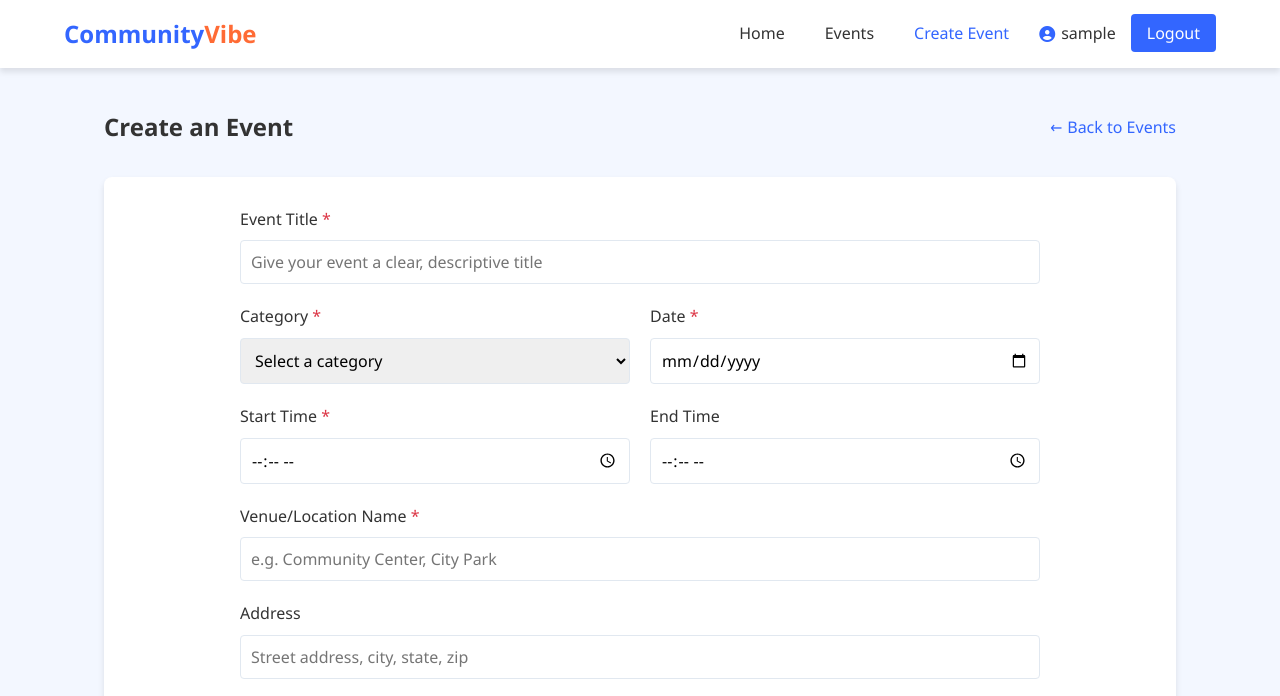
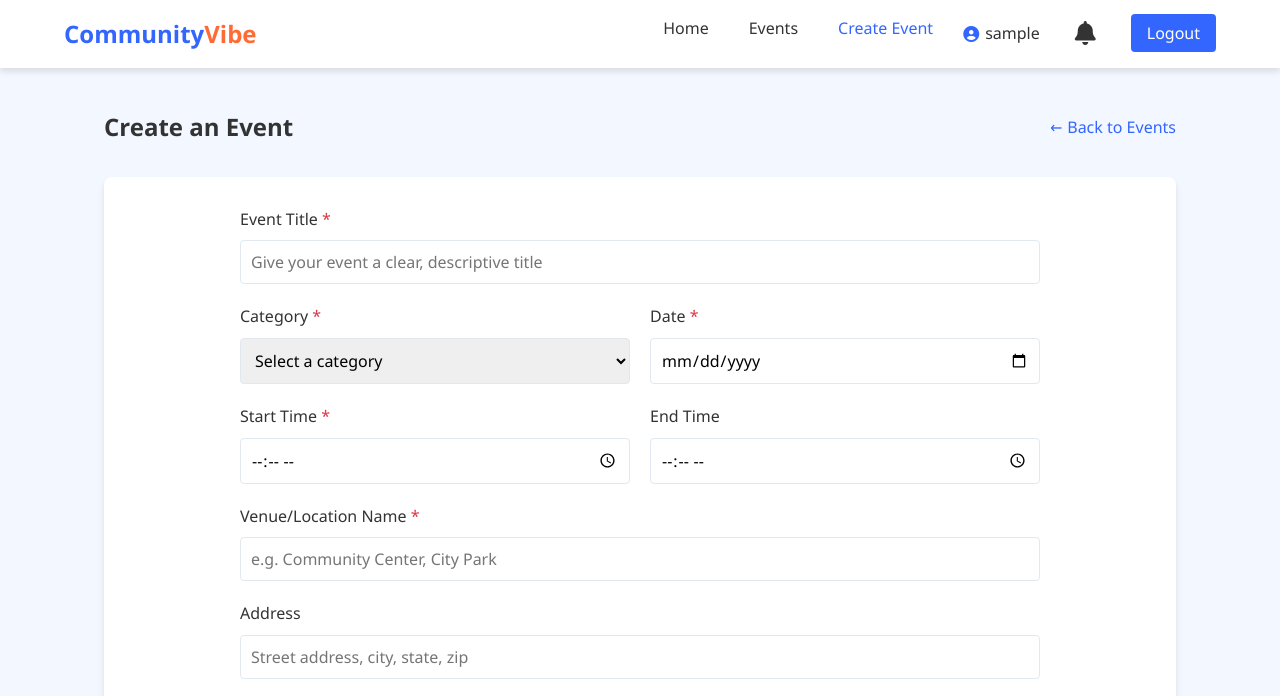
Before and after one commit to YinkaAjao/Community-Event-Tracker, a website: page frontend/create-event.html in a window 1280 px wide. Shown: the top 696 px of the page. Drawn offline with Linux system fonts and the light colour scheme; no server answers; sample sign-in values are in the browser's storage.

Commit message:
notifications

```diff
--- a/frontend/create-event.html
+++ b/frontend/create-event.html
@@ -1,4 +1,3 @@
-
 <!DOCTYPE html>
 <html lang="en">
 <head>
@@ -23,32 +22,11 @@
             color: var(--primary-color);
         }
     </style>
+    <script src="js/nav.js"></script>
 </head>
 <body>
     <header>
-        <div class="logo-container">
-            <a href="index.html" class="logo">Community<span>Vibe</span></a>
-        </div>
-        <nav>
-            <ul>
-                <li><a href="index.html">Home</a></li>
-                <li><a href="events.html">Events</a></li>
-                <li><a href="create-event.html" class="active">Create Event</a></li>
-                <!-- Auth nav for logged out users -->
-                <div id="auth-nav" style="display: flex;">
-                    <li><a href="login.html">Login</a></li>
-                    <li><a href="signup.html" class="signup-btn">Sign Up</a></li>
-                </div>
-                <!-- User nav for logged in users -->
-                <div id="user-nav">
-                    <li class="user-welcome">
-                        <i class="fas fa-user-circle"></i>
-                        <span id="username-display">Username</span>
-                    </li>
-                    <li><a href="#" id="logout-btn" class="signup-btn">Logout</a></li>
-                </div>
-            </ul>
-        </nav>
+        <!-- Navigation will be inserted here by nav.js -->
     </header>
 
     <main>
@@ -171,6 +149,7 @@
     </footer>
 
     <script src="js/config.js"></script>
+    <script src="js/toast.js"></script>
     <script>
         document.addEventListener('DOMContentLoaded', async () => {
             // Check if user is logged in
@@ -220,20 +199,11 @@
             try {
                 submitBtn.disabled = true;
                 submitBtn.textContent = 'Creating...';
-
-                // Show loading state
                 submitBtn.classList.add('loading');
-
-                // Log what's being sent to the server
-                console.log('Submitting form data to the server');
-                for (let pair of formData.entries()) {
-                    console.log(pair[0] + ': ' + (pair[1] instanceof File ? pair[1].name : pair[1]));
-                }
 
                 const response = await fetch(CONFIG.getApiUrl('create-event'), {
                     method: 'POST',
                     body: formData
-                    // Don't set Content-Type header - let the browser set it with boundary
                 });
 
                 if (!response.ok) {
@@ -245,14 +215,26 @@
                 console.log('Server response:', data);
 
                 if (data.success) {
-                    alert('Event created successfully!');
-                    window.location.href = 'events.html';
+                    window.toast.show({
+                        title: 'Success!',
+                        message: `Event created successfully! ${data.notificationsCreated} users will be notified.`,
+                        type: 'success',
+                        duration: 3000
+                    });
+                    setTimeout(() => {
+                        window.location.href = 'events.html';
+                    }, 2000);
                 } else {
                     throw new Error(data.message || 'Unknown error occurred');
                 }
             } catch (error) {
                 console.error('Event creation error:', error);
-                alert('Error: ' + error.message);
+                window.toast.show({
+                    title: 'Error!',
+                    message: error.message,
+                    type: 'error',
+                    duration: 5000
+                });
             } finally {
                 submitBtn.disabled = false;
                 submitBtn.textContent = originalBtnText;
--- a/frontend/js/main.js
+++ b/frontend/js/main.js
@@ -1,5 +1,8 @@
 // js/main.js
 document.addEventListener('DOMContentLoaded', function() {
+    // Create navigation
+    createNav();
+
     // Mobile menu toggle (for responsive design)
     const setupMobileMenu = () => {
         const header = document.querySelector('header');
@@ -158,11 +161,9 @@ document.addEventListener('DOMContentLoaded', function() {
 
     // Initialize notifications
     setupNotifications();
-    if (document.querySelector('.notifications-toggle')) {
-        checkNotifications();
-        // Check for new notifications every minute
-        setInterval(checkNotifications, 60000);
-    }
+    checkNotifications();
+    // Check for new notifications every minute
+    setInterval(checkNotifications, 60000);
 
     // Logout function
     function logout() {
--- /dev/null
+++ b/frontend/js/nav.js
@@ -0,0 +1,101 @@
+function createNav() {
+    const nav = `
+        <div class="logo-container">
+            <a href="index.html" class="logo">Community<span>Vibe</span></a>
+        </div>
+        <nav>
+            <ul>
+                <li><a href="index.html" id="nav-home">Home</a></li>
+                <li><a href="events.html" id="nav-events">Events</a></li>
+                <li><a href="create-event.html" id="nav-create">Create Event</a></li>
+                <!-- Auth nav for logged out users -->
+                <div id="auth-nav" style="display: flex;">
+                    <li><a href="login.html">Login</a></li>
+                    <li><a href="signup.html" class="signup-btn">Sign Up</a></li>
+                </div>
+                <!-- User nav for logged in users -->
+                <div id="user-nav">
+                    <li class="user-welcome">
+                        <i class="fas fa-user-circle"></i>
+                        <span id="username-display">Username</span>
+                    </li>
+                    <div class="notifications-container">
+                        <button class="notifications-toggle">
+                            <i class="fas fa-bell"></i>
+                            <span id="notification-badge">0</span>
+                        </button>
+                        <div id="notifications-dropdown"></div>
+                    </div>
+                    <li><a href="#" id="logout-btn" class="signup-btn">Logout</a></li>
+                </div>
+            </ul>
+        </nav>`;
+
+    const headerStyles = `
+        <style>
+            #user-nav {
+                display: none;
+                align-items: center;
+                gap: 15px;
+            }
+            .user-welcome {
+                display: flex;
+                align-items: center;
+                color: var(--text-color);
+            }
+            .user-welcome i {
+                margin-right: 6px;
+                color: var(--primary-color);
+            }
+            .notifications-container {
+                position: relative;
+            }
+            .notifications-toggle {
+                background: none;
+                border: none;
+                cursor: pointer;
+                position: relative;
+                color: var(--text-color);
+            }
+            .notifications-toggle i {
+                font-size: 1.2em;
+            }
+            #notification-badge {
+                position: absolute;
+                top: -5px;
+                right: -10px;
+                background-color: var(--primary-color);
+                color: #fff;
+                border-radius: 50%;
+                padding: 2px 6px;
+                font-size: 0.8em;
+            }
+            #notifications-dropdown {
+                display: none;
+                position: absolute;
+                top: 30px;
+                right: 0;
+                background-color: #fff;
+                box-shadow: 0 4px 8px rgba(0, 0, 0, 0.1);
+                border-radius: 4px;
+                width: 250px;
+                z-index: 1000;
+            }
+        </style>
+    `;
+
+    document.head.insertAdjacentHTML('beforeend', headerStyles);
+    document.querySelector('header').innerHTML = nav;
+
+    // Set active nav item based on current page
+    const currentPage = window.location.pathname.split('/').pop() || 'index.html';
+    const navId = {
+        'index.html': 'nav-home',
+        'events.html': 'nav-events',
+        'create-event.html': 'nav-create'
+    }[currentPage];
+
+    if (navId) {
+        document.getElementById(navId)?.classList.add('active');
+    }
+}
```
Also changed, not shown: backend/server.js (+12 -25 lines), frontend/event-details.html (+2 -12 lines), frontend/events.html (+2 -23 lines), frontend/index.html (+2 -30 lines), frontend/interests.html (+0 -1 lines), backend/uploads/event-1743295682900-974345158.jpg (deleted), backend/uploads/event-1743516160154-726673356.jpg (deleted), backend/uploads/event-1743517516320-546054138.jpg (deleted), backend/uploads/event-1743518103160-178181493.jpg (deleted), backend/uploads/event-1743518486240-288864857.jpg (deleted), backend/uploads/event-1743518735454-457353242.jpg (deleted), backend/uploads/event-1743518871571-548516594.jpg (deleted), backend/uploads/event-1743527298660-814187090.jpg (deleted), backend/uploads/event-1743527501284-166862633.jpg (deleted), 1 more files.
